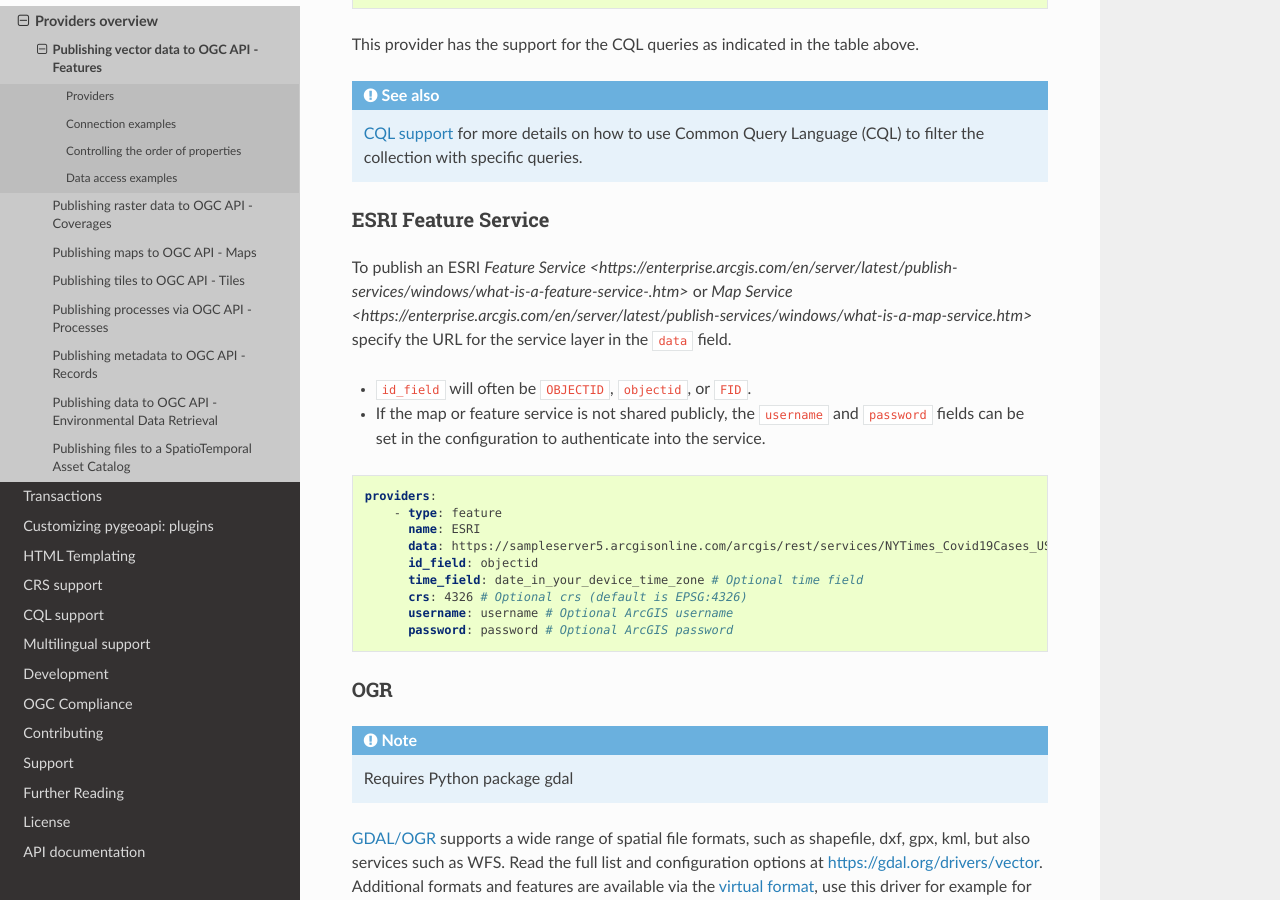
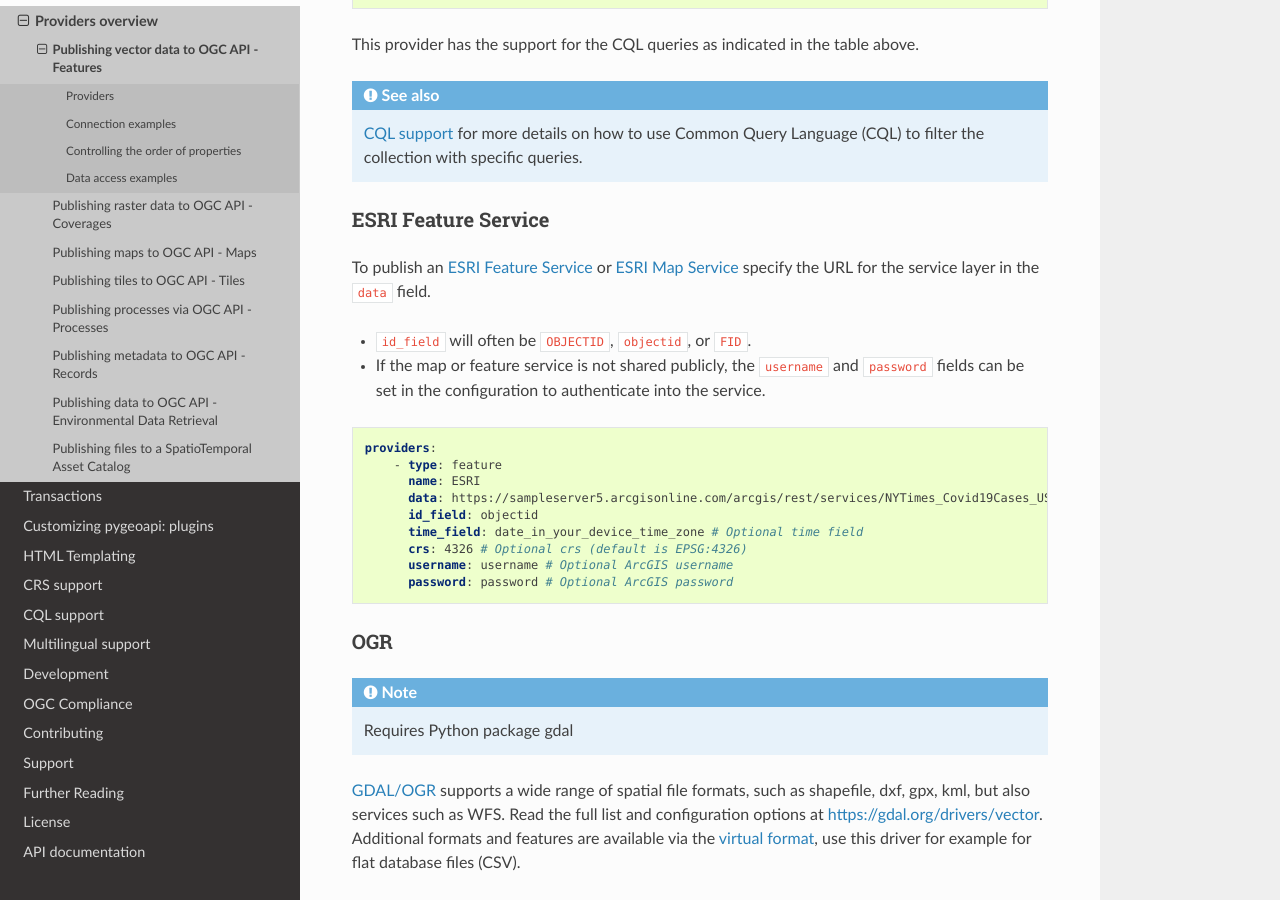
Before and after one commit to geopython/pygeoapi, a Sphinx documentation site: the page built from docs/source/data-publishing/ogcapi-features.rst, in a window 1280 px wide and 900 px high, scrolled down 2333 px. Built offline with Sphinx 7.4.7 and the Read the Docs theme 2.0.0, drawn with Linux system fonts in a browser that asks for light colours; some of the changed text lies outside the part shown.

Commit message:
Fix ref in docs
- Remove typos from OGC API - Features table
- Fix link relations in docs

```diff
--- a/docs/source/data-publishing/ogcapi-features.rst
+++ b/docs/source/data-publishing/ogcapi-features.rst
@@ -25,8 +25,8 @@
    `ESRI Feature Service`_,✅/✅,results/hits,✅,✅,✅,✅,❌,❌,✅
    `GeoJSON`_,✅/✅,results/hits,❌,❌,❌,✅,❌,❌,✅
    `MongoDB`_,✅/❌,results,✅,✅,✅,✅,❌,❌,✅
-   `OGR`_,✅/❌,results/hits,✅,❌,❌,✅,❌,❌,✅n
-   `PostgreSQL`_,✅/✅,results/hits,✅,✅,✅,✅,✅,❌,✅n
+   `OGR`_,✅/❌,results/hits,✅,❌,❌,✅,❌,❌,✅
+   `PostgreSQL`_,✅/✅,results/hits,✅,✅,✅,✅,✅,❌,✅
    `SQLiteGPKG`_,✅/❌,results/hits,✅,❌,❌,✅,❌,❌,✅
    `SensorThings API`_,✅/✅,results/hits,✅,✅,✅,✅,❌,❌,✅
    `Socrata`_,✅/✅,results/hits,✅,✅,✅,✅,❌,❌,✅
@@ -118,9 +118,7 @@
 ESRI Feature Service
 ^^^^^^^^^^^^^^^^^^^^
 
-To publish an ESRI `Feature Service <https://enterprise.arcgis.com/en/server/latest/publish-services/windows/what-is-a-feature-service-.htm>`
-or `Map Service <https://enterprise.arcgis.com/en/server/latest/publish-services/windows/what-is-a-map-service.htm>`
-specify the URL for the service layer in the ``data`` field.
+To publish an `ESRI Feature Service`_ or `ESRI Map Service`_ specify the URL for the service layer in the ``data`` field.
 
 * ``id_field`` will often be ``OBJECTID``, ``objectid``, or ``FID``.
 * If the map or feature service is not shared publicly, the ``username`` and ``password`` fields can be set in the
@@ -384,15 +382,14 @@
 Socrata
 ^^^^^^^
 
-To publish a `Socrata Open Data API (SODA) <https://dev.socrata.com/>` endpoint, pygeoapi heavily
-relies on `sodapy <https://github.com/xmunoz/sodapy>`.
+To publish a `Socrata Open Data API (SODA)`_ endpoint, pygeoapi heavily relies on `sodapy`_.
 
 
 * ``data`` is the domain of the SODA endpoint.
 * ``resource_id`` is the 4x4 resource id pattern.
 * ``geom_field`` is required for bbox queries to work.
 * ``token`` is optional and can be included in the configuration to pass
-  an `app token <https://dev.socrata.com/docs/app-tokens.html>` to Socrata.
+  an `app token <https://dev.socrata.com/docs/app-tokens.html>`_ to Socrata.
 
 
 .. code-block:: yaml
@@ -497,7 +494,11 @@
    provider `id_field` values support slashes (i.e. ``my/cool/identifier``). The client request would then
    be responsible for encoding the identifier accordingly (i.e. ``http://localhost:5000/collections/foo/items/my%2Fcool%2Fidentifier``)
 
+.. _`ESRI Feature Service`: https://enterprise.arcgis.com/en/server/latest/publish-services/windows/what-is-a-feature-service-.htm
+.. _`ESRI Map Service`: https://enterprise.arcgis.com/en/server/latest/publish-services/windows/what-is-a-map-service.htm
 .. _`Google Cloud SQL`: https://cloud.google.com/sql
 .. _`OGC API - Features`: https://www.ogc.org/standards/ogcapi-features
+.. _`Socrata Open Data API (SODA)`: https://dev.socrata.com
+.. _`sodapy`: https://github.com/xmunoz/sodapy
 .. _`Tabledap`: https://coastwatch.pfeg.noaa.gov/erddap/tabledap/documentation.html
 .. _`requests`: https://requests.readthedocs.io
```
